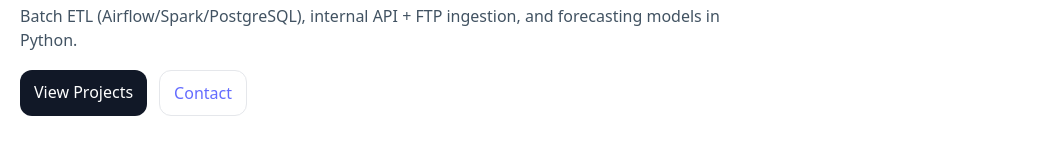
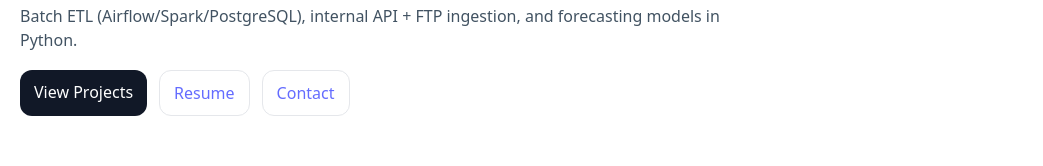
Before and after one commit to CLAY3106/portfolio, a React (Vite) app: page / in a window 1280 px wide. Shown: the part 243-409 px from the top of the page, without its empty margins (0-1043 px from the left). Built offline with nearby package versions, Linux system fonts and the light colour scheme.

Commit message:
add resume button

```diff
--- a/src/App.jsx
+++ b/src/App.jsx
@@ -40,6 +40,9 @@ export default function App() {
           <div className="btnRow">
             <a className="btnPrimary" href="#projects">
               View Projects
+            </a>
+            <a className="btnGhost" href="/resume.pdf" target="_blank" rel="noreferrer">
+              Resume
             </a>
             <a className="btnGhost" href="#contact">
               Contact
```
